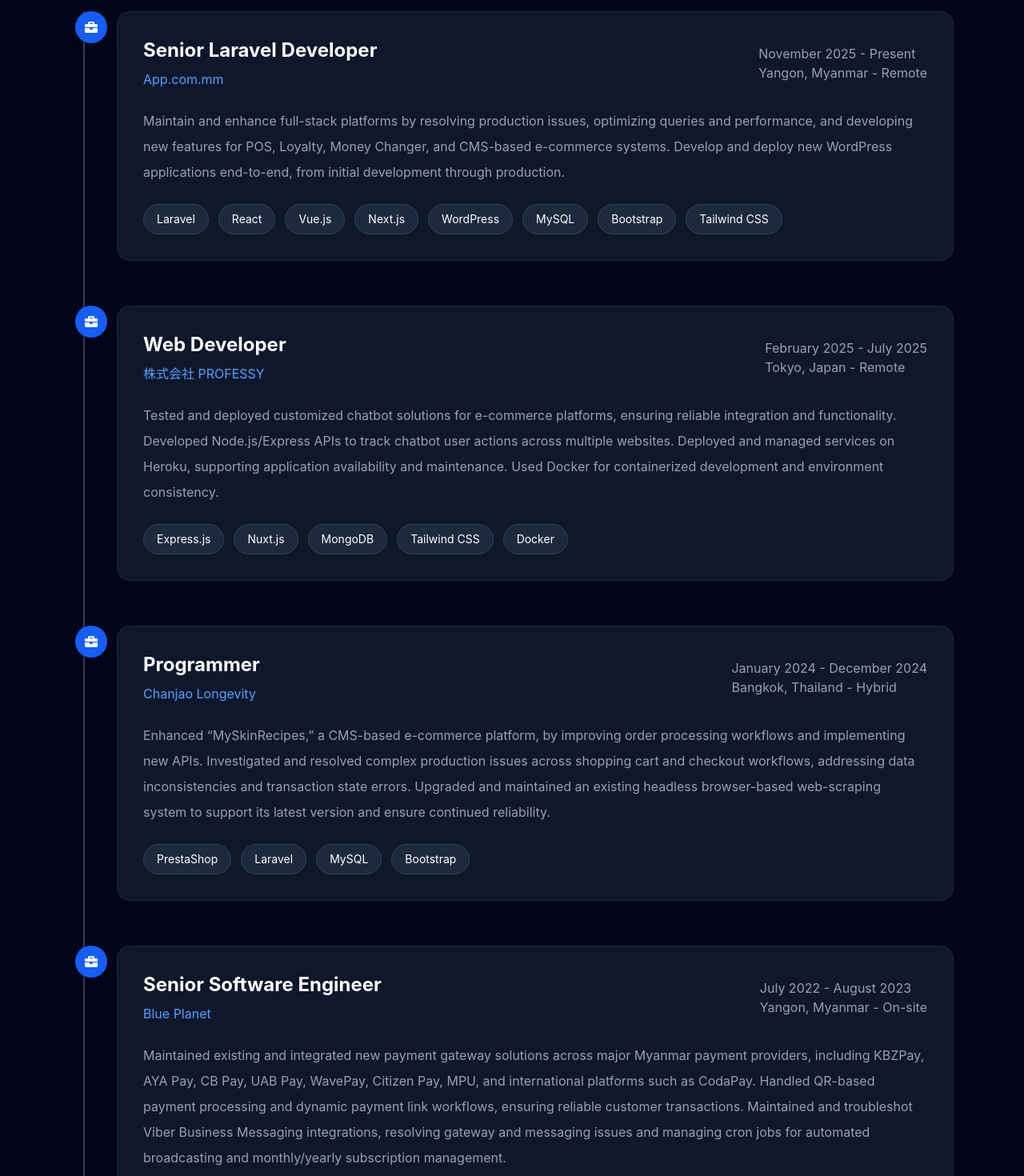
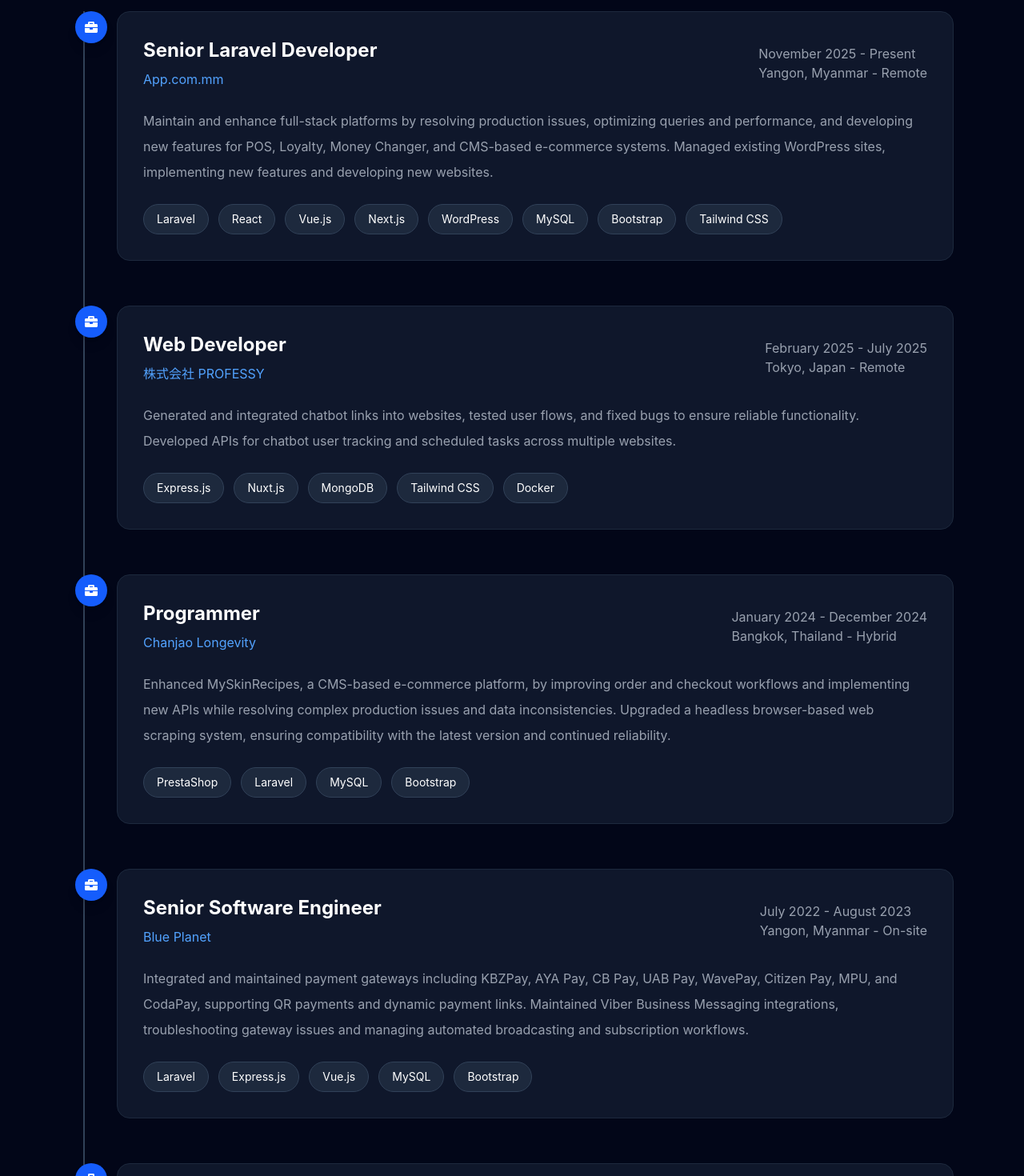
Before and after one commit to neylynn/neylynn.github.io, a React app: page / in a window 1280 px wide. Shown: the part 3560-5030 px from the top of the page at 80% size. Built offline with nearby package versions, Linux system fonts and the light colour scheme; the HTML template or start-up script is replaced by a standard one.

Commit message:
fix/update exp and project

```diff
--- a/src/data/experience.js
+++ b/src/data/experience.js
@@ -5,7 +5,7 @@
     duration: "November 2025 - Present",
     location: "Yangon, Myanmar - Remote",
     description:
-      "Maintain and enhance full-stack platforms by resolving production issues, optimizing queries and performance, and developing new features for POS, Loyalty, Money Changer, and CMS-based e-commerce systems. Develop and deploy new WordPress applications end-to-end, from initial development through production.",
+      "Maintain and enhance full-stack platforms by resolving production issues, optimizing queries and performance, and developing new features for POS, Loyalty, Money Changer, and CMS-based e-commerce systems. Managed existing WordPress sites, implementing new features and developing new websites.",
     technologies: [
       "Laravel",
       "React",
@@ -23,7 +23,7 @@
     duration: "February 2025 - July 2025",
     location: "Tokyo, Japan - Remote",
     description:
-      "Tested and deployed customized chatbot solutions for e-commerce platforms, ensuring reliable integration and functionality. Developed Node.js/Express APIs to track chatbot user actions across multiple websites. Deployed and managed services on Heroku, supporting application availability and maintenance. Used Docker for containerized development and environment consistency.",
+      "Generated and integrated chatbot links into websites, tested user flows, and fixed bugs to ensure reliable functionality. Developed APIs for chatbot user tracking and scheduled tasks across multiple websites.",
     technologies: [
       "Express.js",
       "Nuxt.js",
@@ -38,7 +38,7 @@
     duration: "January 2024 - December 2024",
     location: "Bangkok, Thailand - Hybrid",
     description:
-      "Enhanced “MySkinRecipes,” a CMS-based e-commerce platform, by improving order processing workflows and implementing new APIs. Investigated and resolved complex production issues across shopping cart and checkout workflows, addressing data inconsistencies and transaction state errors. Upgraded and maintained an existing headless browser-based web-scraping system to support its latest version and ensure continued reliability.",
+      "Enhanced MySkinRecipes, a CMS-based e-commerce platform, by improving order and checkout workflows and implementing new APIs while resolving complex production issues and data inconsistencies. Upgraded a headless browser-based web scraping system, ensuring compatibility with the latest version and continued reliability.",
     technologies: [
       "PrestaShop",
       "Laravel",
@@ -52,7 +52,7 @@
     duration: "July 2022 - August 2023",
     location: "Yangon, Myanmar - On-site",
     description:
-      "Maintained existing and integrated new payment gateway solutions across major Myanmar payment providers, including KBZPay, AYA Pay, CB Pay, UAB Pay, WavePay, Citizen Pay, MPU, and international platforms such as CodaPay. Handled QR-based payment processing and dynamic payment link workflows, ensuring reliable customer transactions. Maintained and troubleshot Viber Business Messaging integrations, resolving gateway and messaging issues and managing cron jobs for automated broadcasting and monthly/yearly subscription management.",
+      "Integrated and maintained payment gateways including KBZPay, AYA Pay, CB Pay, UAB Pay, WavePay, Citizen Pay, MPU, and CodaPay, supporting QR payments and dynamic payment links. Maintained Viber Business Messaging integrations, troubleshooting gateway issues and managing automated broadcasting and subscription workflows.",
     technologies: [
       "Laravel",
       "Express.js",
@@ -67,7 +67,7 @@
     duration: "July 2021 - June 2022",
     location: "Yangon, Myanmar - Hybrid",
     description:
-      "Contributed to developing the Myanmar Accountancy Council’s online registration system, working on frontend/backend registration workflows and reporting functionality. Implemented payment gateway integrations with KBZPay and CB Pay, enabling online registration fee payments.",
+      "Contributed to the Myanmar Accountancy Council’s online registration system, developing registration workflows and reporting functionality. Integrated KBZPay and CB Pay payment gateways to enable secure online registration fee payments.",
     technologies: [
       "Laravel",
       "MySQL",
@@ -80,7 +80,7 @@
     duration: "May 2019 - June 2021",
     location: "Yangon, Myanmar - Hybrid",
     description:
-      "Contributed to developing “Nyan Gyi Shin,” a subscription-based VAS platform with loyalty content and a reward-based quiz game. Contributed to developing “Tap Tube,” a subscription-based Chinese movie streaming platform with Vimeo API integration for video delivery. Contributed to developing “Bay Din Ywar,” a VAS astrology platform delivering personalized predictions from professional Myanmar astrologers.",
+      "Contributed to Nyan Gyi Shin, Tap Tube, and Bay Din Ywar, developing subscription-based VAS platforms for loyalty content, video streaming, and personalized astrology services. Integrated features including reward-based quizzes, Vimeo API video delivery, and personalized content workflows across the platforms.",
     technologies: [
       "Laravel",
       "MySQL",
--- a/src/data/projects.js
+++ b/src/data/projects.js
@@ -14,7 +14,7 @@
     title: "New Challenges Ads",
     image: ncImage,
     description:
-      "Contributed to the development and customization of NewChallenges Ads, a digital advertising platform serving Jobs, HR, Programmatic, and Travel sectors. Worked across multiple areas of the platform to modernize the UI, customize existing functionality, and develop new features based on business requirements, improving both usability and overall platform experience.",
+      "Modernized NewChallenges Ads, a digital advertising platform, through UI improvements, custom functionality, and new features for Jobs, HR, Programmatic, and Travel sectors.",
     technologies: [
       "WordPress",
       "MySQL",
@@ -31,7 +31,7 @@
     title: "Bee Game",
     image: bgameImage,
     description:
-      "Enhanced BeeGame, a gaming marketplace for PUBG and Mobile Legends digital products. Redesigned the overall website, customized admin-side fields and functionality, and developed new features to improve usability and platform management.",
+      "Enhanced BeeGame, a PUBG and Mobile Legends marketplace for buying and selling game items and accounts, through a website redesign, custom admin features, and usability improvements.",
     technologies: [
       "WordPress",
       "MySQL",
@@ -47,7 +47,7 @@
     title: "Accounting.com.mm",
     image: accImage,
     description:
-      "Independently designed and developed Accounting.com.mm from start to finish using WordPress as an informational website for an in-house accounting software solution. Created and customized the website to showcase product features, accounting capabilities, benefits, and subscription information for businesses in Myanmar.",
+      "Designed and built Accounting.com.mm in WordPress to showcase an in-house accounting software solution, its features, benefits, and subscriptions for Myanmar businesses.",
     technologies: [
       "WordPress",
       "MySQL",
@@ -63,7 +63,7 @@
     title: "MySkinRecipes",
     image: msrImage,
     description:
-      "Contributed to the development of MySkinRecipes.com, a global e-commerce platform for cosmetic and skincare ingredients. Worked on core order-processing workflows, developed new APIs and integrated them with the frontend, and implemented UI improvements to improve system functionality and user experience.",
+      "Enhanced MySkinRecipes.com, a global skincare-ingredient e-commerce platform, by improving order workflows, API integrations, and the user interface.",
     technologies: [
       "PrestaShop",
       "MySQL",
@@ -79,7 +79,7 @@
     title: "Myanmar Accountancy Council",
     image: macImage,
     description:
-      "Contributed to the development of a centralized platform for accounting examinations and professional registrations, including CPA and related programs. Collaborated with the development team across most modules, including applications, exam management, registrations, results, announcements, and administrative features. Integrated Myanmar payment gateways, including KBZ Pay and MPU, to support online registration payments.",
+      "Enhanced a centralized CPA and professional-registration platform across applications, exams, registrations, results, and admin features, including KBZ Pay and MPU payment integrations.",
     technologies: [
       "Laravel",
       "MySQL",
@@ -95,7 +95,7 @@
     title: "7887 Healthcare",
     image: hcImage,
     description:
-      "Worked on performance optimization for Healthcare.com.mm, focusing on resolving slow website loading and media delivery issues. Implemented Amazon S3-based image storage and improved media handling to reduce loading bottlenecks, resulting in a more responsive and efficient website experience.",
+      "Optimized Healthcare.com.mm’s performance by implementing Amazon S3 image storage and improving media delivery for faster page loads.",
     technologies: [
       "Laravel",
       "MySQL",
@@ -111,7 +111,7 @@
     title: "Nyan Gyi Shin",
     image: ngsImage,
     description:
-      "Contributed to the development of Nyangyi Shin, a gamified VAS platform for MPT users to participate in tip and quiz games and earn rewards. Focused primarily on admin-side development, working on reporting, reward calculation and distribution flows, data management, and other operational features required to manage the platform.",
+      "Enhanced Nyan Gyi Shin, an MPT gamified rewards platform for tips and quiz games, by developing admin tools for reporting, reward calculation and distribution, and data management.",
     technologies: [
       "Laravel",
       "MySQL",
@@ -127,7 +127,7 @@
     title: "Tap Tube",
     image: ttmmImage,
     description:
-      "Contributed to the development of Tap Tube, a subscription-based video VAS platform providing Chinese movie content to MPT users. Worked on reporting modules and developed the video content workflow, integrating Vimeo with scheduled cron jobs for automated video uploading and publishing, helping streamline content management and delivery.",
+      "Enhanced Tap Tube, an MPT subscription-based Chinese movie platform, by developing reporting tools and automating Vimeo video publishing with scheduled jobs.",
     technologies: [
       "Laravel",
       "MySQL",
@@ -143,7 +143,7 @@
     title: "BayDinYwar",
     image: bdyImage,
     description:
-      "Contributed to the development of Baydin Ywar, a consultation platform connecting clients with fortune tellers. Worked on mobile API integrations, end-to-end testing across client, admin, and fortune teller workflows, and developed the voice-message functionality for sending audio responses from fortune tellers to clients within consultations.",
+      "Enhanced Baydin Ywar, a fortune-telling consultation platform, through mobile API integrations, workflow testing, and voice-message functionality.",
     technologies: [
       "Laravel",
       "MySQL",
```
